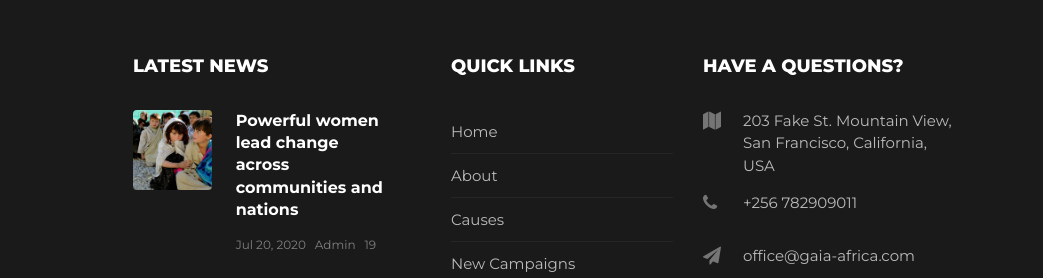
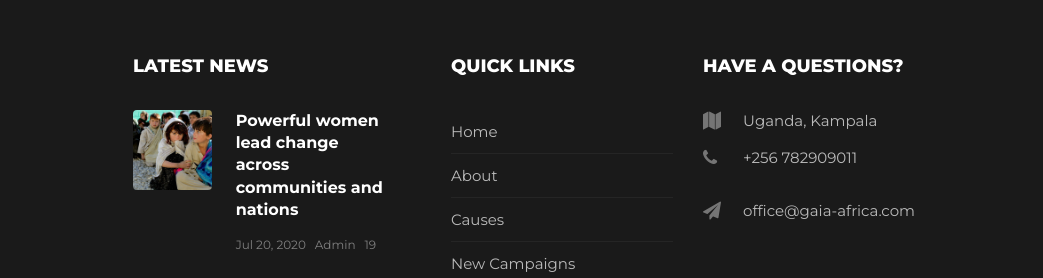
Before and after one commit to braintuner1/gaia-africa, a plain HTML site: page index.html in a window 1280 px wide. Shown: the part 4982-5260 px from the top of the page, 237-1280 px from the left. Drawn offline with Linux system fonts and the light colour scheme; some packages are replaced by stand-ins of ours; no server answers; files whose address does not match are found by name.

Commit message:
Update address in footer section

```diff
--- a/index.html
+++ b/index.html
@@ -722,7 +722,7 @@
 					<h2 class="footer-heading">Have a Questions?</h2>
 					<div class="block-23 mb-3">
 						<ul>
-							<li><span class="icon fa fa-map"></span><span class="text">203 Fake St. Mountain View, San Francisco, California, USA</span></li>
+							<li><span class="icon fa fa-map"></span><span class="text">Uganda, Kampala</span></li>
 							<li><a href="#"><span class="icon fa fa-phone"></span><span class="text">+256 782909011</span></a></li>
 							<li><a href="#"><span class="icon fa fa-paper-plane"></span><span class="text">office@gaia-africa.com</span></a></li>
 						</ul>
```
